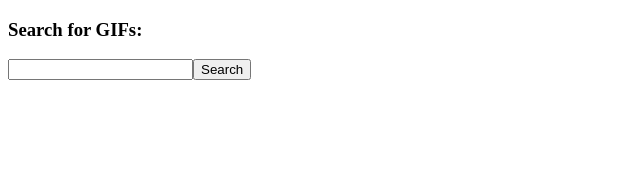
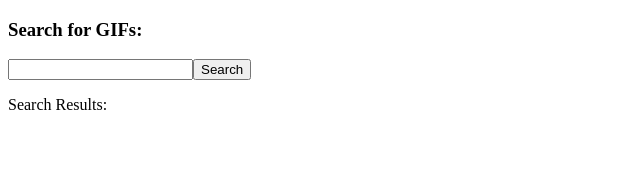
Before and after one commit to WSalinas315/group-giphy-saga-project, a React (Create React App) app: page / in a window 1280 px wide. Shown: the top 170 px of the page, without its empty margins (0-640 px from the left). Built offline with nearby package versions, Linux system fonts and the light colour scheme.

Commit message:
Implemented search results list architecture & placeholders

```diff
--- a/src/components/SearchResultsItem/SearchResultsItem.jsx
+++ b/src/components/SearchResultsItem/SearchResultsItem.jsx
@@ -1,14 +1,12 @@
+import { useDispatch } from "react-redux"
 
+export default function SearchResultsItem({ item }) {
 
-
-
-export default function SearchResultsItem() {
-
-
+  const dispatch = useDispatch();
 
   return (
-    <div>
-
+    <div width="200px" height="200px">
+      Gif item placeholder. Gif url: {item.url}
     </div>
   )
 }
--- a/src/components/SearchResultsList/SearchResultsList.jsx
+++ b/src/components/SearchResultsList/SearchResultsList.jsx
@@ -1,13 +1,21 @@
-
-
+import { useSelector } from "react-redux"
+import SearchResultsItem from "../SearchResultsItem/SearchResultsItem"
 
 
 export default function SearchResultsList() {
 
+  const searchResults = useSelector(store => store.searchResults)
+
+  const resultsList = searchResults.map(item => {
+    return (
+      <SearchResultsItem item={item} />
+    )
+  })
 
   return (
-    <div>
-
+    <div className="search-results-display">
+      <p>Search Results:</p>
+      {resultsList}
     </div>
   )
 }
--- a/src/index.js
+++ b/src/index.js
@@ -1,6 +1,7 @@
 import React from 'react';
 import ReactDOM from 'react-dom';
 import App from './components/App/App';
+import axios from 'axios';
 
 import { createStore, combineReducers, applyMiddleware } from 'redux';
 import createSagaMiddleware from '@redux-saga/core';
```
